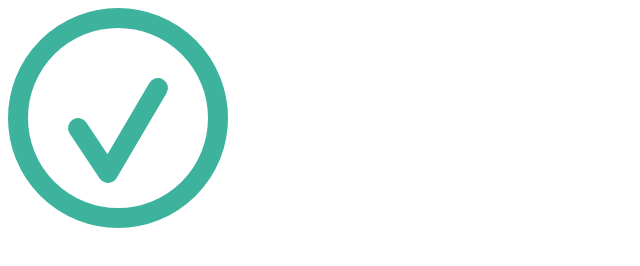
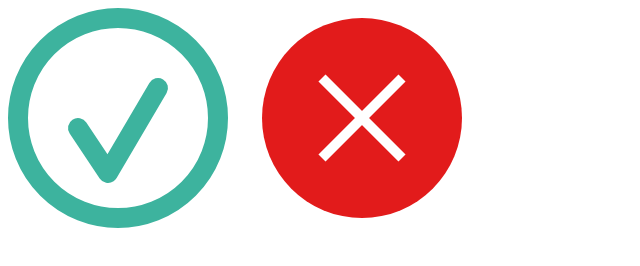
Before and after one commit to VictorKristiansson/lesson-9-svg, a plain HTML site: page index.html in a window 1280 px wide. Shown: the whole page, without its empty margins (0-640 px from the left). Drawn offline with Linux system fonts and the light colour scheme.

Commit message:
lesson-9-svg-completed
created the "delete" image with svg through a separate document. Then I linked it in the html file through an image tag.

```diff
--- a/index.html
+++ b/index.html
@@ -13,5 +13,6 @@
         points="70,120 100,165 150,80" fill="white"></polyline>
     </svg>
 
+    <img src="./images/delete.svg" alt="svg-image">
 </body>
 </html>
```
Also changed, not shown: images/delete.svg (added).
